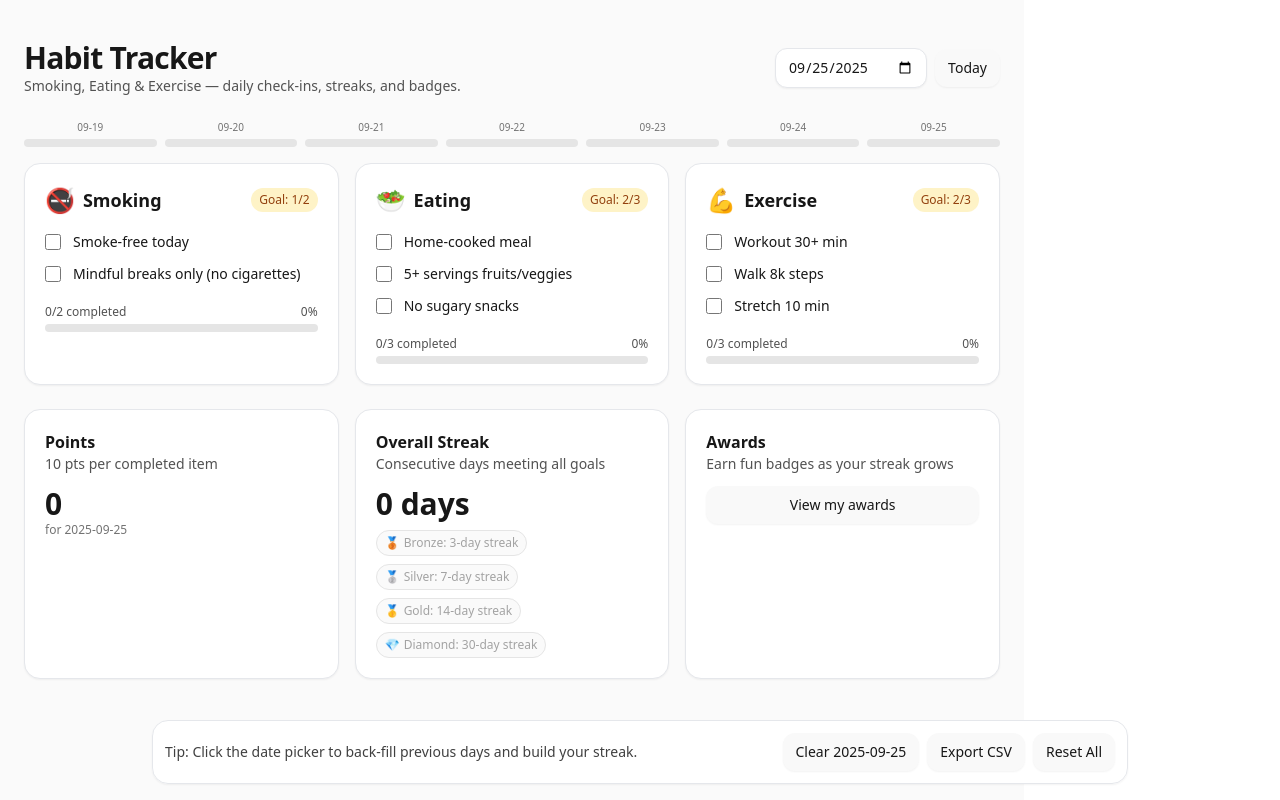
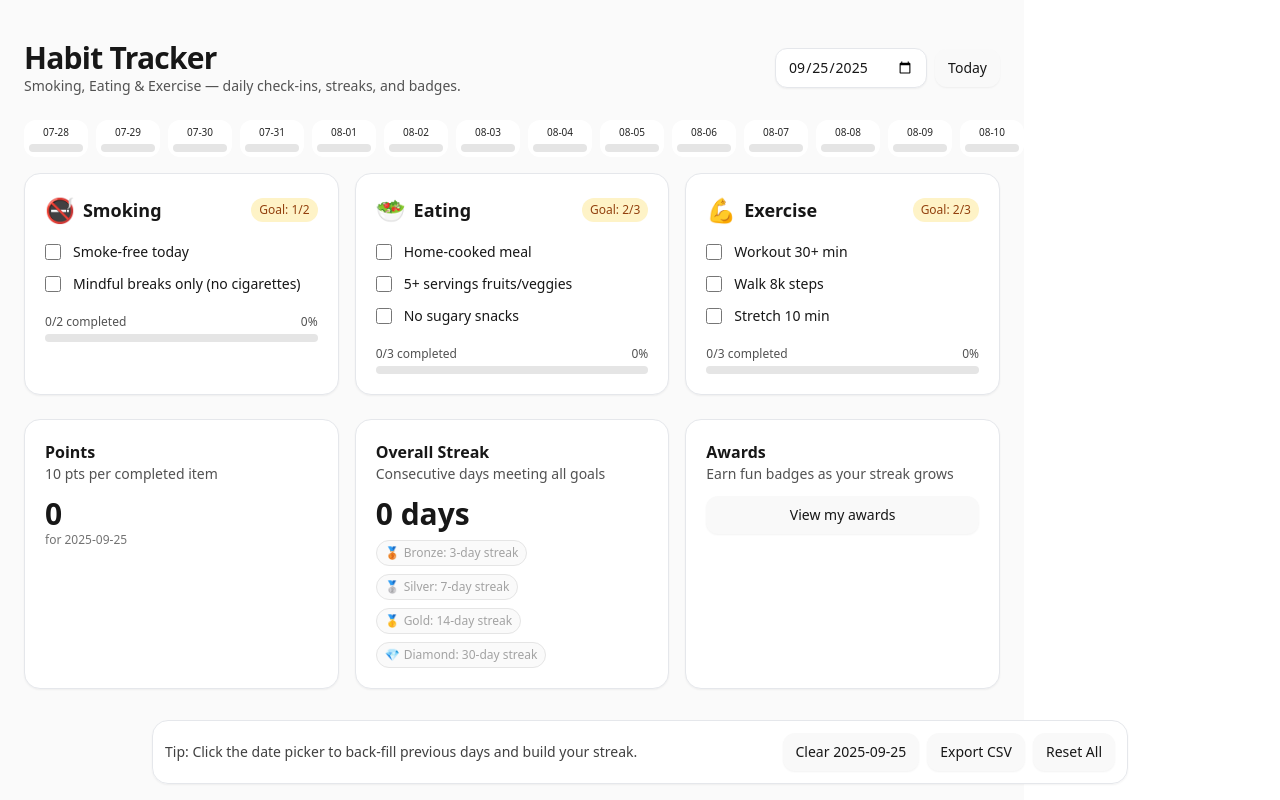
Before and after one commit to AyushiGangwar24/habit-tracker-app, a React (Vite) app: page / in a window 1280 px wide. Built offline with nearby package versions, Linux system fonts and the light colour scheme.

Commit message:
Update HabitTracker.tsx

```diff
--- a/src/HabitTracker.tsx
+++ b/src/HabitTracker.tsx
@@ -1,4 +1,4 @@
-import React, { useEffect, useMemo, useState } from "react";
+import React, { useEffect, useMemo, useRef, useState } from "react";
 
 // ---- No-animations stubs so we don't need framer-motion installed ----
 const motion = { div: (props: any) => <div {...props} /> };
@@ -193,19 +193,28 @@ export default function HabitTracker() {
     [overallStreak]
   );
 
-  const last7 = useMemo(() => {
-    const arr: { date: string; pct: number }[] = [];
+ // Scrollable date strip (last N days up to selected date)
+const days = useMemo(() => {
+  const COUNT = 60; // show the last 60 days (change to 30/90/etc. if you want)
+  const arr: { key: string; label: string; pct: number }[] = [];
   const base = new Date(selectedDate);
-    for (let i = 6; i >= 0; i--) {
+  for (let i = COUNT - 1; i >= 0; i--) {
     const d = prevDate(base, i);
     const key = keyFor(d);
     const { total } = getCountsForDate(key);
     const totalPossible = HABITS.reduce((acc, h) => acc + h.items.length, 0);
     const pct = totalPossible ? Math.round((total / totalPossible) * 100) : 0;
-      arr.push({ date: key.slice(5), pct }); // MM-DD
+    arr.push({ key, label: key.slice(5), pct }); // label like MM-DD
   }
   return arr;
 }, [store, selectedDate]);
+
+// When the selectedDate changes, auto-scroll that date into view
+useEffect(() => {
+  const el = document.getElementById(`date-${selectedDate}`);
+  el?.scrollIntoView({ behavior: "smooth", inline: "center", block: "nearest" });
+}, [selectedDate]);
+
 
   return (
     <div className="min-h-screen w-full bg-neutral-50 text-neutral-900">
@@ -233,15 +242,33 @@ export default function HabitTracker() {
         </div>
 
         {/* Mini progress bars for last 7 days */}
-        <div className="mt-6 grid grid-cols-7 gap-2">
-          {last7.map((d, idx) => (
-            <div key={idx} className="space-y-1">
-              <div className="text-[10px] text-neutral-500 text-center">{d.date}</div>
-              <div className="h-2 w-full rounded-full bg-neutral-200 overflow-hidden">
-                <div className="h-full rounded-full" style={{ background: "#111", width: `${d.pct}%` }} />
+       {/* Scrollable date strip (tap to select) */}
+<div className="-mx-6 px-6 mt-6 overflow-x-auto">
+  <div className="flex gap-2 w-max snap-x snap-mandatory">
+    {days.map((d) => {
+      const isSelected = d.key === selectedDate;
+      return (
+        <button
+          key={d.key}
+          id={`date-${d.key}`}
+          onClick={() => setSelectedDate(d.key)}
+          className={`snap-start shrink-0 w-16 rounded-xl border p-1 text-center transition
+            ${isSelected ? "bg-neutral-900 text-white border-neutral-900" : "bg-white text-neutral-800"}
+          `}
+          aria-pressed={isSelected}
+          aria-label={`Select ${d.key}`}
+        >
+          <div className="text-[10px] font-medium">{d.label}</div>
+          <div className={`h-2 rounded-full mt-1 overflow-hidden ${isSelected ? "bg-white/30" : "bg-neutral-200"}`}>
+            <div
+              className="h-full rounded-full"
+              style={{ width: `${d.pct}%`, background: isSelected ? "white" : "#111" }}
+            />
           </div>
+        </button>
+      );
+    })}
   </div>
-          ))}
 </div>
       </header>
 
```
Lines whose indentation alone changed are shown as unchanged.
